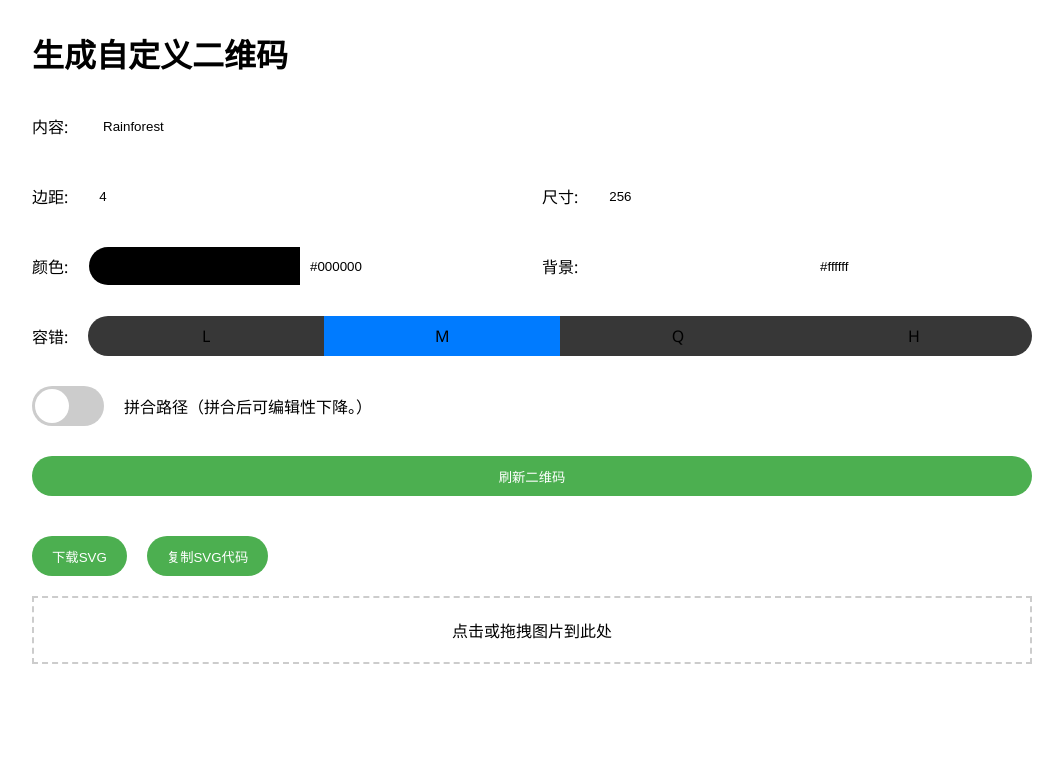
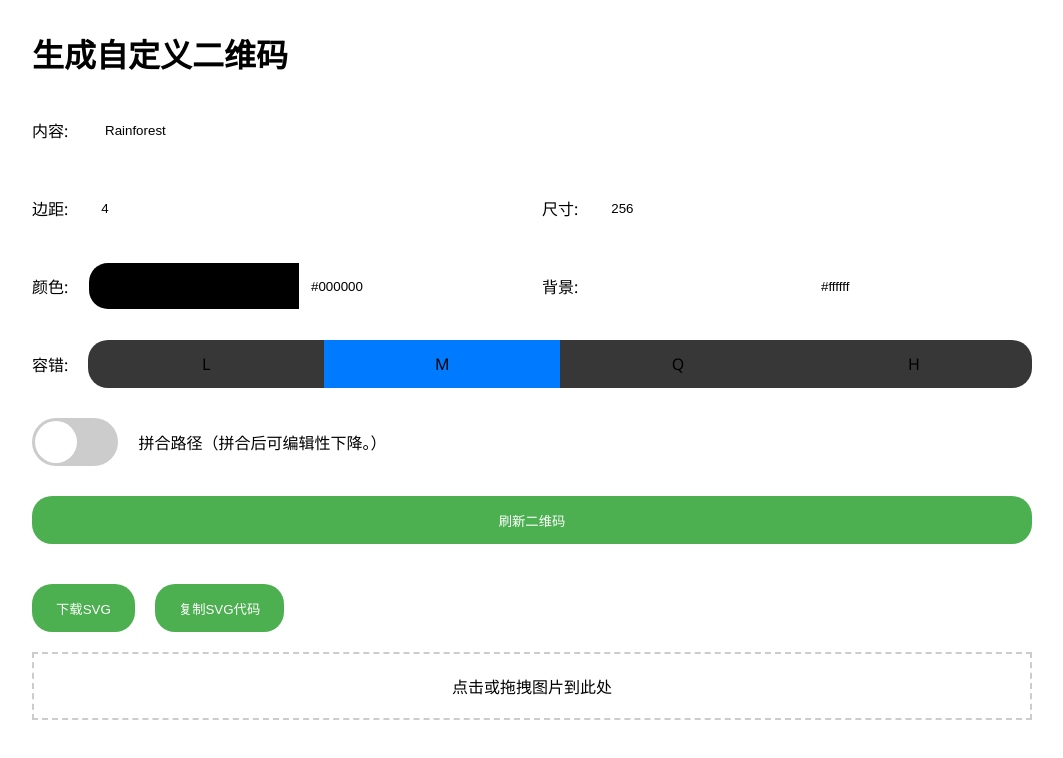
Before and after one commit to kailous/qrcode-app, a Next.js app: page / in a window 1280 px wide. Shown: the top 758 px of the page, without its empty margins (108-1171 px from the left). Built offline with nearby package versions, Linux system fonts and the light colour scheme.

Commit message:
修复一些问题

```diff
--- a/pages/_document.js
+++ b/pages/_document.js
@@ -5,7 +5,12 @@ class MyDocument extends Document {
     return (
       <Html>
         <Head>
-          {/* 在这里添加全局的 Meta 标签、链接标签、脚本等 */}
+          <title>二维码生成工具</title>
+          <meta name="viewport" content="width=device-width,initial-scale=1"></meta>
+          <meta name="viewport" content="width=device-width, initial-scale=1.0"></meta>
+          <meta name="mobile-web-app-capable" content="yes"></meta>
+          <meta name="apple-mobile-web-app-status-bar-style" content="black-translucent"></meta>
+          <meta name="color-scheme" content="dark light"></meta>
         </Head>
         <body>
           <Main />
--- a/public/css/form.css
+++ b/public/css/form.css
@@ -14,7 +14,7 @@ form.option {
 
 form.option div {
     align-items: center;
-    height: var(--control-height);
+    height: var(--control-height) !important;
     gap: var(--gap-medium);
 }
 
@@ -30,7 +30,7 @@ form.option div input {
 
 form.option div input[type="text"],
 form.option div input[type="number"] {
-    padding: 10px;
+    padding: calc(var(--control-height) / 4) !important;
     border-radius: var(--border-radius-big);
     border: 1px #ffffff solid;
 }
--- a/public/css/style.css
+++ b/public/css/style.css
@@ -1,6 +1,7 @@
 /* 引入form.css */
 @import url('form.css');
 @import url('save.css');
+
 #body  {
     display: flex;
     flex-direction: column;
--- a/styles/globals.css
+++ b/styles/globals.css
@@ -3,6 +3,7 @@ styles/globals.css
 通用样式
 */
 @import url('root.css');
+
 
 * {
   box-sizing: border-box;
--- a/styles/root.css
+++ b/styles/root.css
@@ -6,7 +6,7 @@ styles/root.css
 /* 尺寸变量 */
 :root {
     --max-width: 1100px;
-    --control-height:40px;
+    --control-height:48px;
     --checkbox-slider-padding:3px;
 }
 /* 参数变量 */
@@ -21,25 +21,18 @@ styles/root.css
     --gap-none:0 !important;
 }
 
-
 /* 亮色模式 */
 @media (prefers-color-scheme: light) {
-    html {
-        color-scheme: light;
-    }
-
+    html {color-scheme: light;}
     :root {
-        --background-color: hsla(255, 255, 255, 1);
+        --background-color: hsla(255, 100, 100, 1);
     }
 }
 
 /* 暗色模式 */
 @media (prefers-color-scheme: dark) {
-    html {
-        color-scheme: dark;
-    }
-
+    html {color-scheme: dark;}
     :root {
-        --background-color: hsla(0, 0, 0, 1);
+        --background-color: hsla(255, 100, 0, 1);
     }
 }
```
